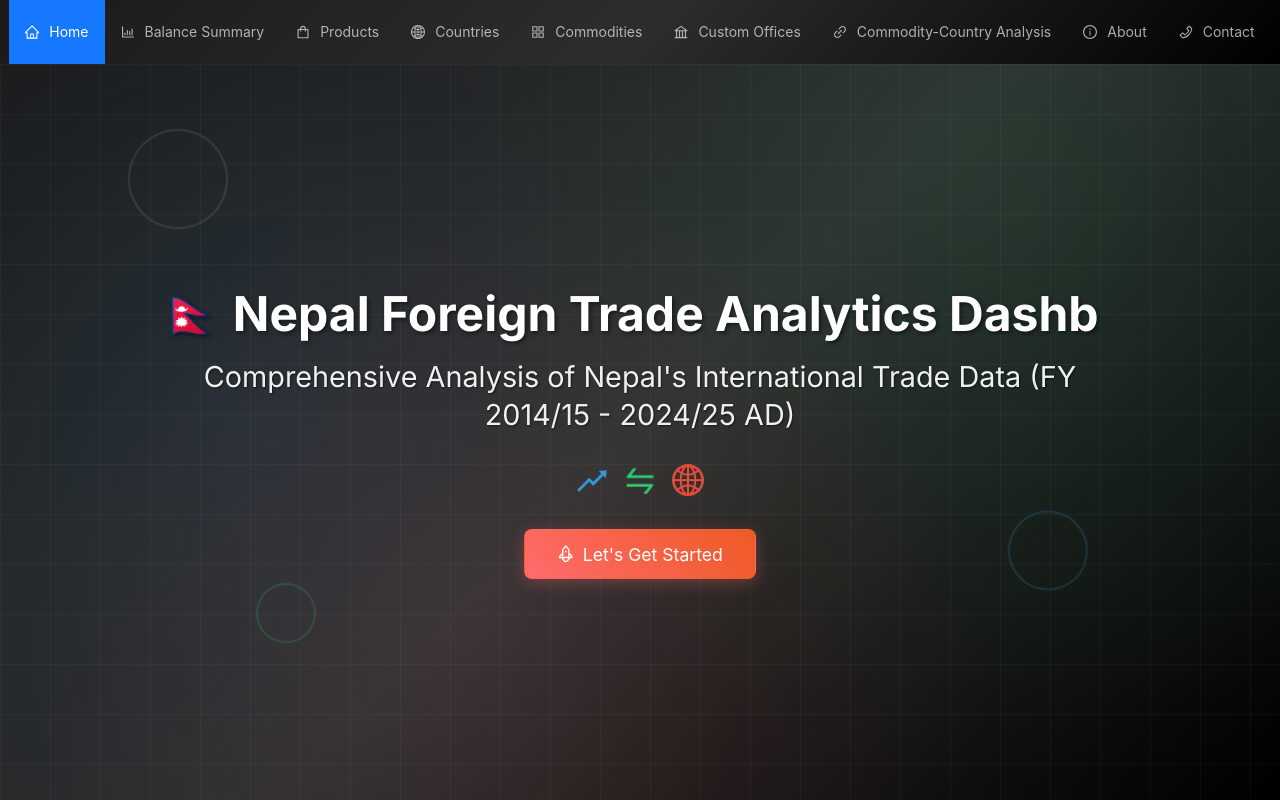
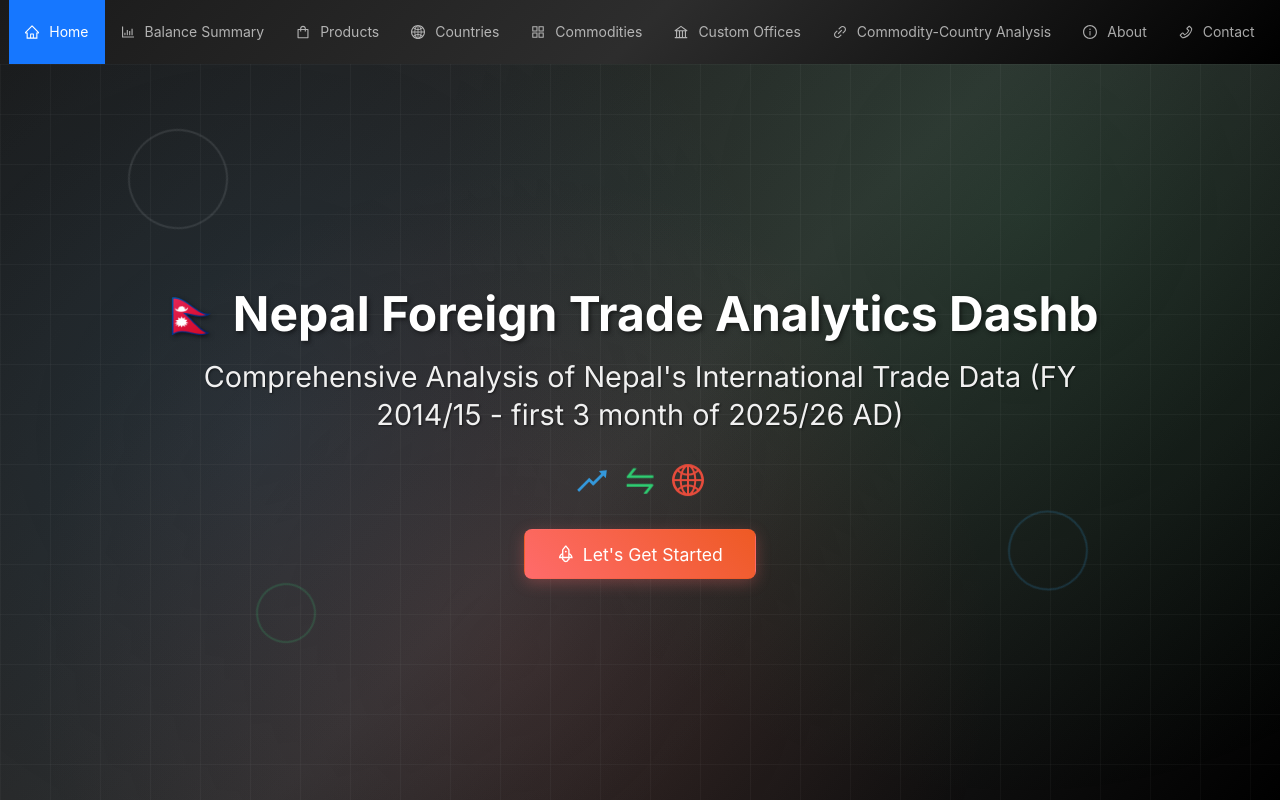
Before and after one commit to Shivaji-137/Nepal_ForeignTrade_dashboard_React, a React (Create React App) app: page / in a window 1280 px wide. Built offline with nearby package versions, Linux system fonts and the light colour scheme; the HTML template or start-up script is replaced by a standard one; what chartjs-plugin-datalabels would draw is missing.

Commit message:
add first 3 month for 2025/26

```diff
--- a/src/App.js
+++ b/src/App.js
@@ -186,7 +186,7 @@ function App() {
             maxWidth: '900px',
             margin: '0 auto 1.5rem auto'
           }}>
-            Comprehensive Analysis of Nepal's International Trade Data ({showEnglishDate ? 'FY 2014/15 - 2024/25 AD' : 'FY 2071/72 - 2081/82 BS'})
+            Comprehensive Analysis of Nepal's International Trade Data ({showEnglishDate ? 'FY 2014/15 -  first 3 month of 2025/26 AD' : 'FY 2071/72 - first 3 month of 2082/83 BS'})
           </h2>
 
           {/* Trade Animation Icons */}
@@ -920,7 +920,7 @@ const ContactPage = () => (
           <p><strong style={{ color: 'white' }}>Developer:</strong> Shivaji Chaulagain</p>
           <p><strong style={{ color: 'white' }}>Email:</strong> shivajichaulagain@gmail.com</p>
           <p><strong style={{ color: 'white' }}>Project:</strong> Nepal Foreign Trade Analytics Dashboard</p>
-          <p><strong style={{ color: 'white' }}>Last Updated:</strong> July 22, 2025</p>
+          <p><strong style={{ color: 'white' }}>Last Updated:</strong> Nov 12, 2025</p>
           <p><strong style={{ color: 'white' }}>Follow me on:</strong></p>
 
           <div style={{ marginTop: '1.5rem', display: 'flex', gap: '1.5rem', alignItems: 'center' }}>
```
